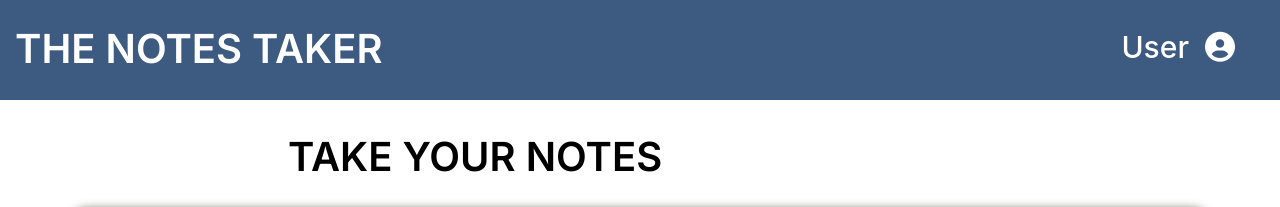
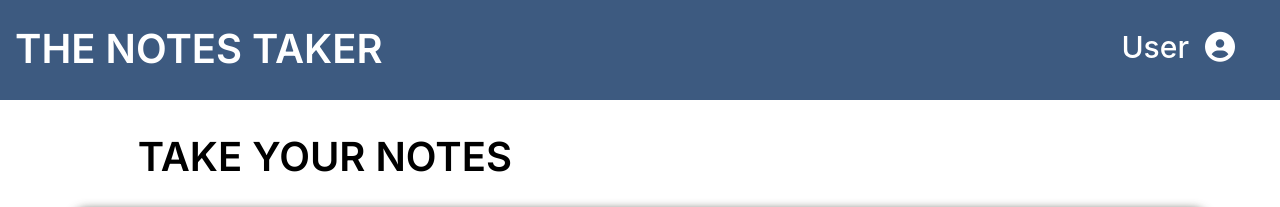
Before and after one commit to SayidMushtaQ/MemoMe-CLI, a React (Vite) app: page / in a window 1280 px wide. Shown: the top 207 px of the page. Built offline with nearby package versions, Linux system fonts and the light colour scheme; no server answers.

Commit message:
Cum Chlau Title

```diff
--- a/src/pages/Home.jsx
+++ b/src/pages/Home.jsx
@@ -102,7 +102,6 @@ export default function Home() {
           <div className="h2">
             <h1>TAKE YOUR NOTES</h1>
           </div>
-
           <div className="container add">
             <form onSubmit={handleSubmit}>
               <div className="form-group">
--- a/src/styles/Home.css
+++ b/src/styles/Home.css
@@ -15,7 +15,7 @@ body.active-model{
     display: flex;
     flex-direction: column;
     justify-content: center;
-    align-items: center;
+    align-items: stretch;
 }
 h1{
     font-family: "Inter", sans-serif;
@@ -55,8 +55,8 @@ li.icon{
     color: black;
     font-family: "Inter", sans-serif;
     font-weight: 600;
-    text-align: left;
-    width: 55dvw;
+    width: 40%;
+    text-align: end;
 }
 
 .add{
```
